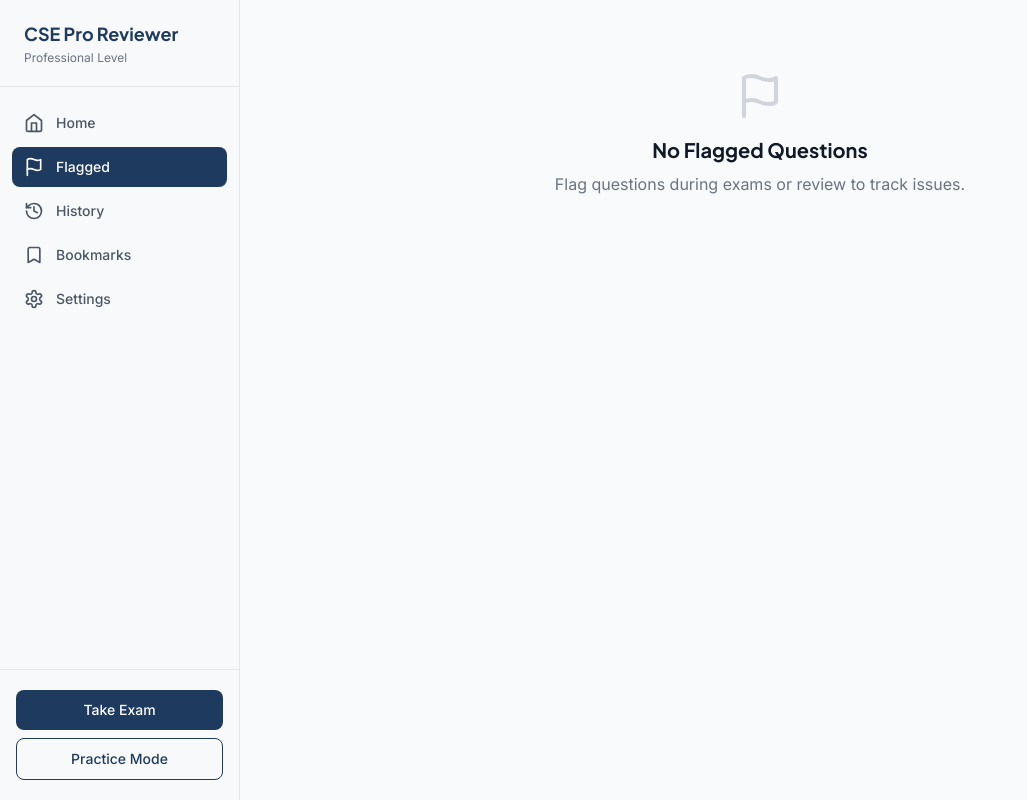
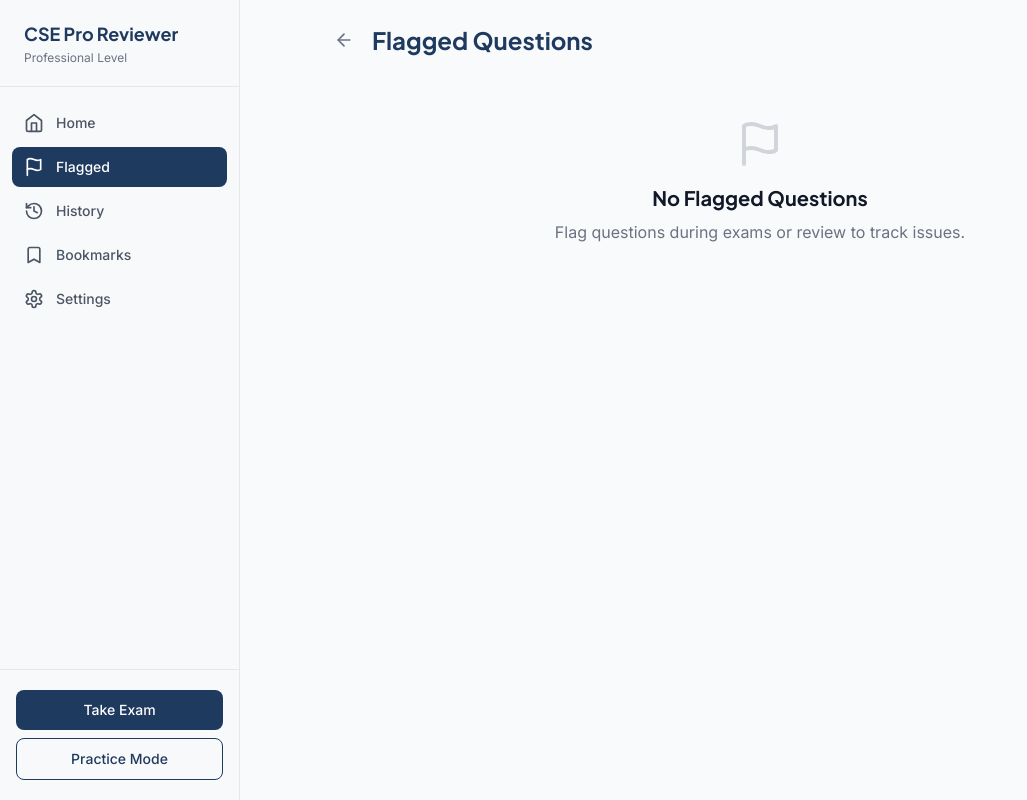
Before and after one commit to pnhbabagonio/cse-reviewer, a React (Vite) app: page /flagged in a window 1280 px wide. Shown: the whole page, without its empty margins (0-1027 px from the left). Built offline with nearby package versions, Linux system fonts and the light colour scheme; the HTML template or start-up script is replaced by a standard one.

Commit message:
fix: add back button to FlaggedQuestions page header
- Add ArrowLeft button using navigate(-1) for reliable back navigation
- Show back button in both empty state and list views
- Prevent browser back button from skipping history entries

```diff
--- a/src/pages/FlaggedQuestions.jsx
+++ b/src/pages/FlaggedQuestions.jsx
@@ -1,6 +1,6 @@
 import { useState } from 'react'
 import { useNavigate } from 'react-router-dom'
-import { Flag, X, Eye } from 'lucide-react'
+import { Flag, X, Eye, ArrowLeft } from 'lucide-react'
 import useFlagStore, { FLAG_REASONS } from '../store/flagStore'
 import useExamStore from '../store/examStore'
 import CategoryBadge from '../components/CategoryBadge'
@@ -31,10 +31,23 @@ export default function FlaggedQuestions() {
 
   if (flaggedQuestions.length === 0) {
     return (
-      <div className="w-full max-w-2xl mx-auto py-12 text-center">
-        <Flag className="w-12 h-12 text-gray-300 dark:text-gray-600 mx-auto mb-4" />
-        <h2 className="text-xl font-bold mb-2">No Flagged Questions</h2>
-        <p className="text-gray-500">Flag questions during exams or review to track issues.</p>
+      <div className="w-full space-y-4">
+        <div className="flex items-center gap-3">
+          <button
+            onClick={() => navigate(-1)}
+            className="p-1.5 rounded-lg hover:bg-gray-100 dark:hover:bg-gray-700 text-gray-500 transition-colors"
+            aria-label="Go back"
+          >
+            <ArrowLeft className="w-5 h-5" />
+          </button>
+          <h1 className="text-2xl font-bold text-navy dark:text-white">Flagged Questions</h1>
+        </div>
+
+        <div className="max-w-2xl mx-auto py-12 text-center">
+          <Flag className="w-12 h-12 text-gray-300 dark:text-gray-600 mx-auto mb-4" />
+          <h2 className="text-xl font-bold mb-2">No Flagged Questions</h2>
+          <p className="text-gray-500">Flag questions during exams or review to track issues.</p>
+        </div>
       </div>
     )
   }
@@ -42,7 +55,16 @@ export default function FlaggedQuestions() {
   return (
     <div className="w-full space-y-4">
       <div className="flex justify-between items-center">
-        <h1 className="text-2xl font-bold text-navy dark:text-white">Flagged Questions</h1>
+        <div className="flex items-center gap-3">
+          <button
+            onClick={() => navigate(-1)}
+            className="p-1.5 rounded-lg hover:bg-gray-100 dark:hover:bg-gray-700 text-gray-500 transition-colors"
+            aria-label="Go back"
+          >
+            <ArrowLeft className="w-5 h-5" />
+          </button>
+          <h1 className="text-2xl font-bold text-navy dark:text-white">Flagged Questions</h1>
+        </div>
         <span className="text-sm text-gray-500">{flaggedQuestions.length} flagged</span>
       </div>
 
```
